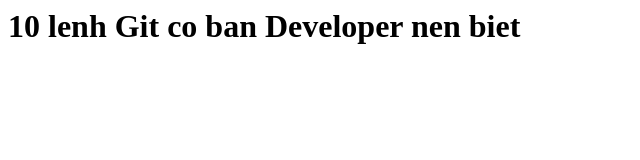
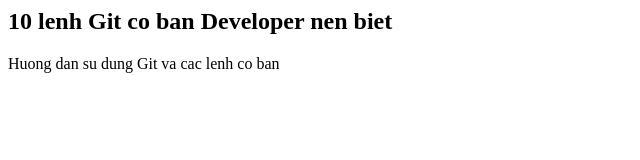
Before and after one commit to duchm245/Github_test, a plain HTML site: page index.html in a window 1280 px wide. Shown: the whole page, without its empty margins (0-640 px from the left). Drawn offline with Linux system fonts and the light colour scheme.

Commit message:
Change h1 to h2, add <p>

```diff
--- a/index.html
+++ b/index.html
@@ -6,6 +6,7 @@
     <title>Git & Github Tutorial</title>
 </head>
 <body>
-    <h1>10 lenh Git co ban Developer nen biet</h1>
+    <h2>10 lenh Git co ban Developer nen biet</h2>
+    <p>Huong dan su dung Git va cac lenh co ban</p>
 </body>
 </html>
```
